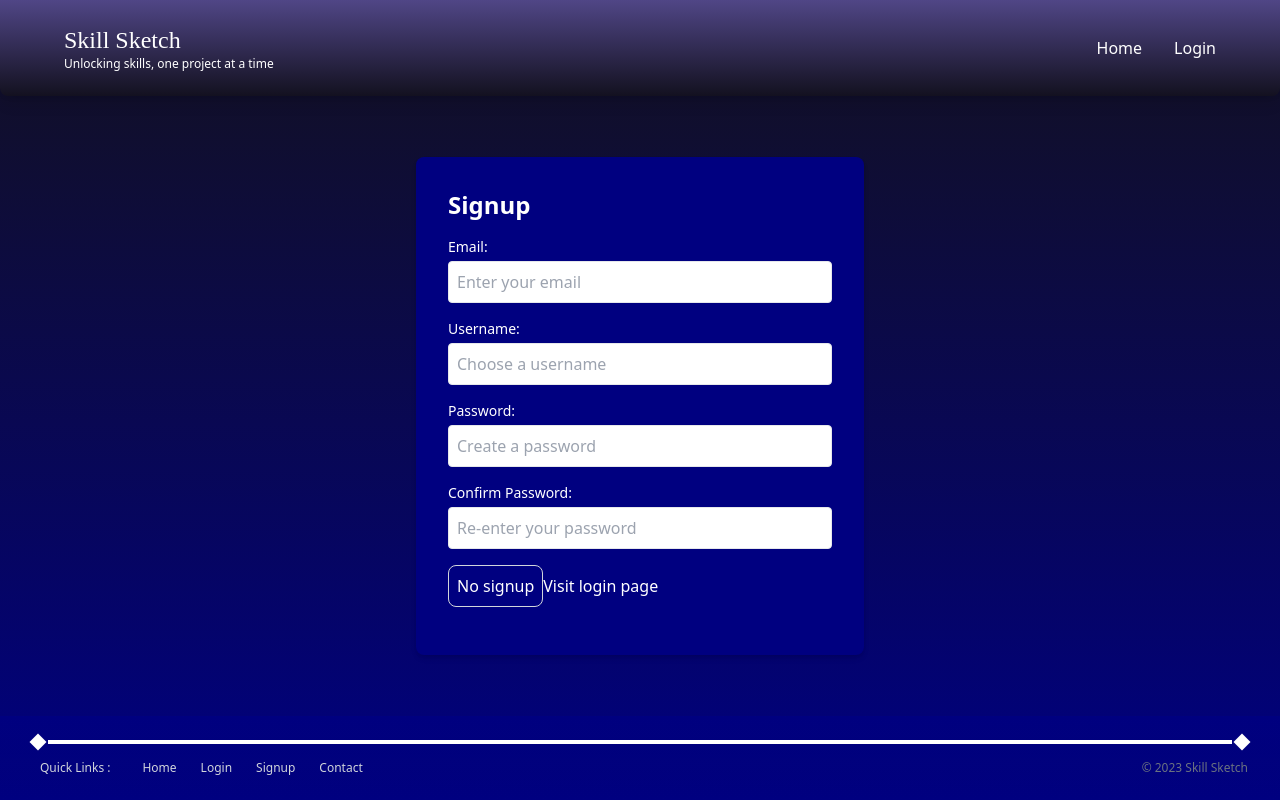
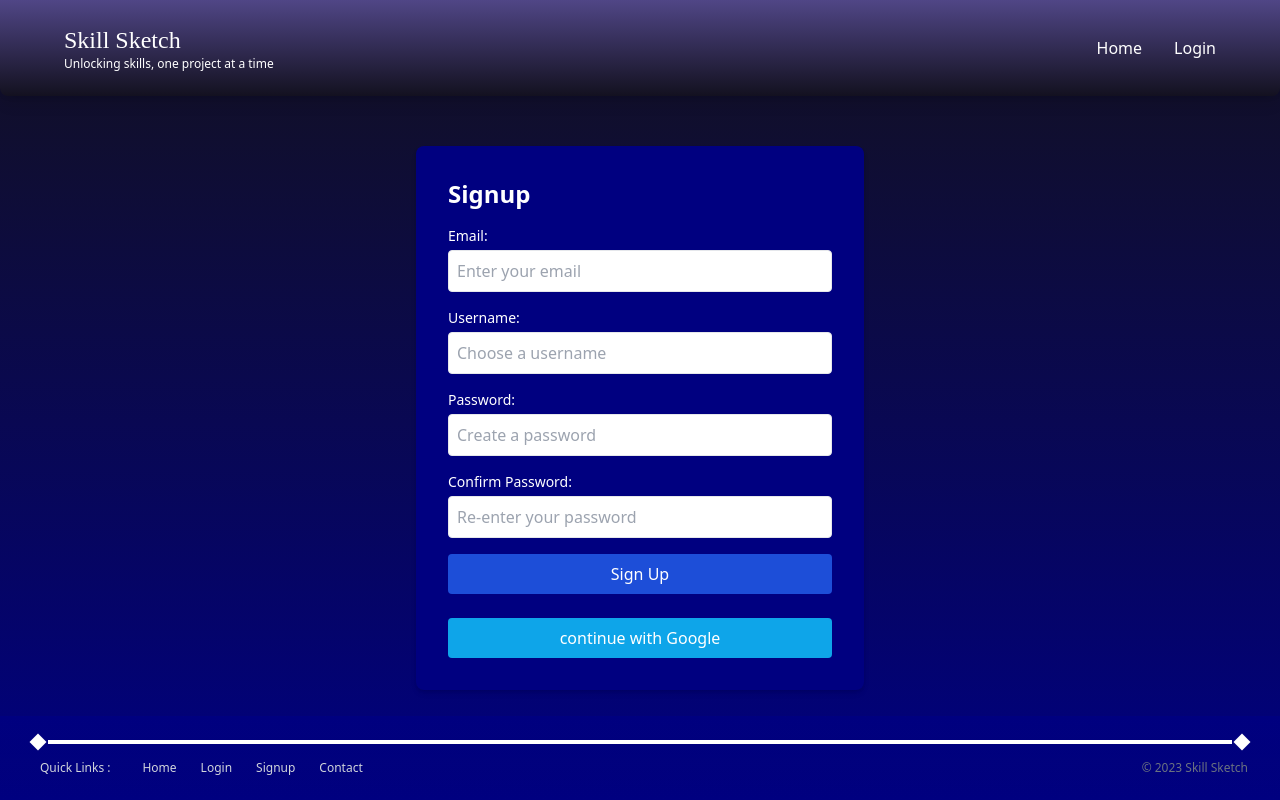
Before and after one commit to SyedShahab163/Chatbot_CVBuilde, a Next.js app: page /Signup in a window 1280 px wide. Built offline with nearby package versions, Linux system fonts and the light colour scheme.

Commit message:
update detailpage and signuo

```diff
--- a/app/Detailpage/page.jsx
+++ b/app/Detailpage/page.jsx
@@ -16,6 +16,7 @@
   const [jobDescription, setJobDescription] = useState('');
   const [cvPointers, setCvPointers] = useState([]);
   const [errors, setErrors] = useState(false);
+  const [name ,setname] = useState()
   const handleSubmit = async () => {
     if (!selectedType || !description) {
       alert("Please select a type and add a description!");
@@ -202,7 +203,7 @@
 
           {/* Navigation Links */}
           <nav className="absolute top-4 right-4 flex gap-6 text-sm text-xl font-inika">
-            <a href="#" className="hover:underline">Welcome! Rajeev</a>
+            <a href="#" className="hover:underline">{name}</a>
             <a href="#" className="hover:underline">Logout</a>
             <a href="#" className="hover:underline">Create New Entry</a>
             <a href="#" className="hover:underline">View Journal</a>
@@ -320,7 +321,7 @@
   </div>
 </div>
 
-<div className="border-white border-b"></div>
+<div className=" item-center justify-center border-white border-b w-2/1"></div>
 
 
       {/* <div className="container mx-auto p-6 w-full"> */}
--- a/app/Signup/page.jsx
+++ b/app/Signup/page.jsx
@@ -69,7 +69,7 @@ export default function SignupPage() {0
         {/* Curved Line */}
 
       </header>
-              <div className="flex flex-1 items-center justify-center">
+              <div className="flex flex-1 items-center justify-center mt-6">
 
                 <form
                   onSubmit={onSignup}
@@ -143,17 +143,19 @@ export default function SignupPage() {0
                     />
                   </div>
 
-                   {/* <button
+                     <button
                     type="onSignup"
+                    onClick={onSignup}
                     className="w-full bg-blue-700 text-white py-2 rounded hover:bg-blue-800 transition"
                    >
-                    <Link href={"/login"}/>
+                    {/* <Link href={"/login"}/> */}
                     Sign Up
-                  </button>  */}
-                   <button
-             onClick={onSignup}
-           className="p-2 border border-gray-300 rounded-lg mb-4 focus:outline-none focus:border-gray-600">{buttonDisabled ? "No signup" : "Signup"}</button>
-             <Link href="/login">Visit login page</Link>
+                   </button>
+                   {/* <button */}
+
+          {/* //  className="p-2 border border-gray-300 rounded-lg mb-4 focus:outline-none focus:border-gray-600">{buttonDisabled ? "No signup" : "Signup"}</button> */}
+             {/* <Link href="/login">Visit login page</Link> */}
+              <button  className="w-full bg-sky-500 text-white py-2 rounded hover:bg-blue-800 transition mt-6">  continue with Google</button>
                 </form>
               </div>
               <div><Footer/></div>
```
